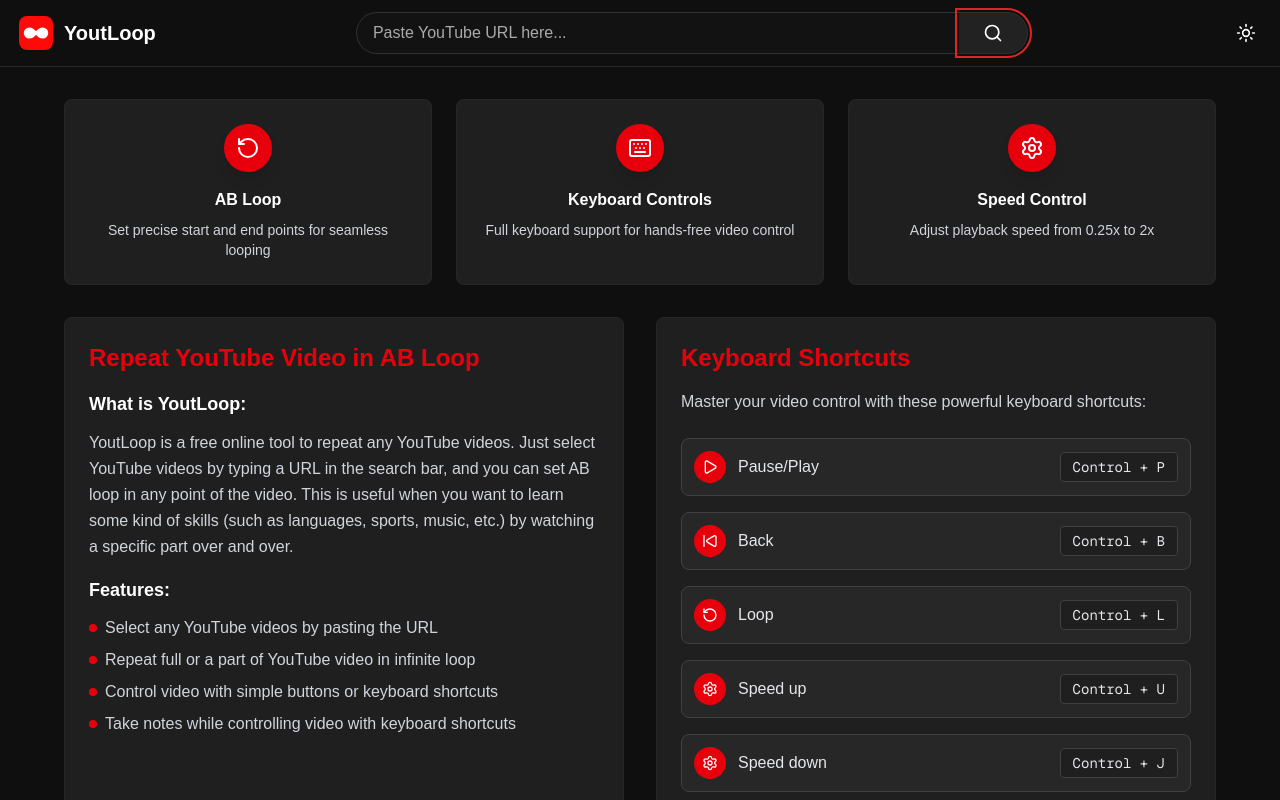
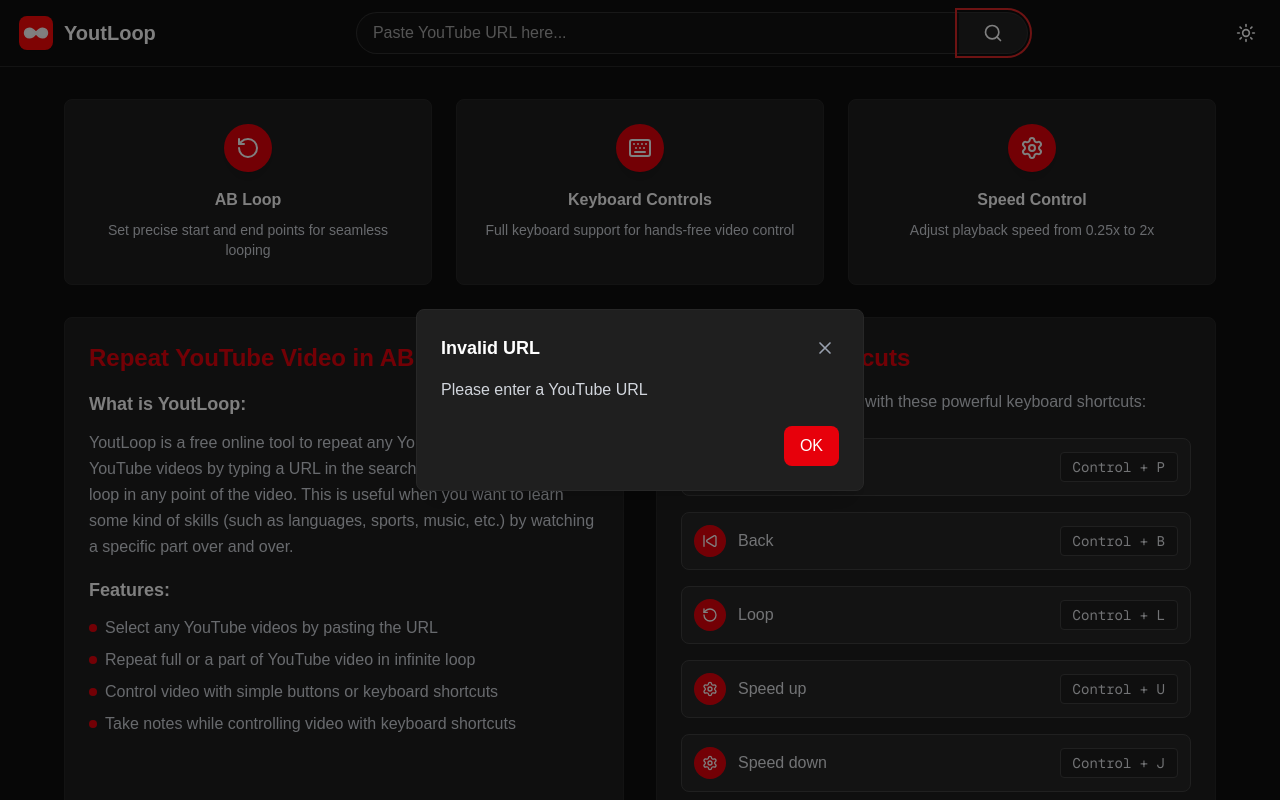
Before and after one commit to dnlmkhlv/youtloop-app, a Next.js app: page / in a window 1280 px wide. Both pictures are taken after a click on the button 993 px from the left and 33 px from the top of the page. Shown: the top 800 px of the page. Built offline with nearby package versions, Linux system fonts and the light colour scheme.

Commit message:
added invalid url feedback modal

```diff
--- a/src/app/page.tsx
+++ b/src/app/page.tsx
@@ -36,6 +36,8 @@ export default function Home() {
   const [showControls, setShowControls] = useState(true);
   const [showShortcuts, setShowShortcuts] = useState(false);
   const [isDarkMode, setIsDarkMode] = useState(true);
+  const [showModal, setShowModal] = useState(false);
+  const [modalMessage, setModalMessage] = useState("");
 
   const playerRef = useRef<any>(null);
   const intervalRef = useRef<NodeJS.Timeout | null>(null);
@@ -81,6 +83,12 @@ export default function Home() {
   };
 
   const handleUrlSubmit = () => {
+    if (!videoUrl.trim()) {
+      setModalMessage("Please enter a YouTube URL");
+      setShowModal(true);
+      return;
+    }
+
     const id = extractVideoId(videoUrl);
     if (id) {
       setVideoId(id);
@@ -88,8 +96,14 @@ export default function Home() {
       setLoopEnd(0);
       setIsLooping(false);
     } else {
-      alert("Please enter a valid YouTube URL");
+      setModalMessage("Please enter a valid YouTube URL");
+      setShowModal(true);
     }
+  };
+
+  const closeModal = () => {
+    setShowModal(false);
+    setModalMessage("");
   };
 
   const onReady = (event: any) => {
@@ -997,6 +1011,68 @@ export default function Home() {
           </p>
         </footer>
       </div>
+
+      {/* Modal */}
+      {showModal && (
+        <div className="fixed inset-0 bg-black/50 flex items-center justify-center z-50">
+          <div
+            className={`max-w-md w-full mx-4 rounded-lg shadow-xl transition-all duration-300 ${
+              isDarkMode
+                ? "bg-[#1f1f1f] border border-[#272727]"
+                : "bg-white border border-[#e5e5e5]"
+            }`}
+          >
+            <div className="p-6">
+              <div className="flex items-center justify-between mb-4">
+                <h3
+                  className={`text-lg font-semibold ${
+                    isDarkMode ? "text-white" : "text-[#0f0f0f]"
+                  }`}
+                >
+                  Invalid URL
+                </h3>
+                <button
+                  onClick={closeModal}
+                  className={`p-1 rounded-full transition-colors ${
+                    isDarkMode
+                      ? "hover:bg-[#272727] text-gray-400 hover:text-white"
+                      : "hover:bg-[#f2f2f2] text-[#606060] hover:text-[#0f0f0f]"
+                  }`}
+                >
+                  <svg
+                    className="w-5 h-5"
+                    fill="none"
+                    stroke="currentColor"
+                    viewBox="0 0 24 24"
+                  >
+                    <path
+                      strokeLinecap="round"
+                      strokeLinejoin="round"
+                      strokeWidth={2}
+                      d="M6 18L18 6M6 6l12 12"
+                    />
+                  </svg>
+                </button>
+              </div>
+              <p
+                className={`mb-6 ${
+                  isDarkMode ? "text-gray-300" : "text-[#606060]"
+                }`}
+              >
+                {modalMessage}
+              </p>
+              <div className="flex justify-end">
+                <button
+                  onClick={closeModal}
+                  className="px-4 py-2 bg-red-600 hover:bg-red-700 text-white rounded-lg font-medium transition-colors duration-300"
+                >
+                  OK
+                </button>
+              </div>
+            </div>
+          </div>
+        </div>
+      )}
     </div>
   );
 }
```
